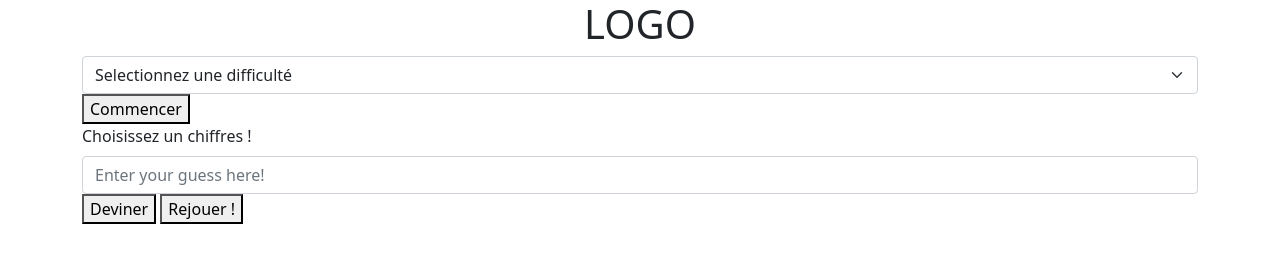
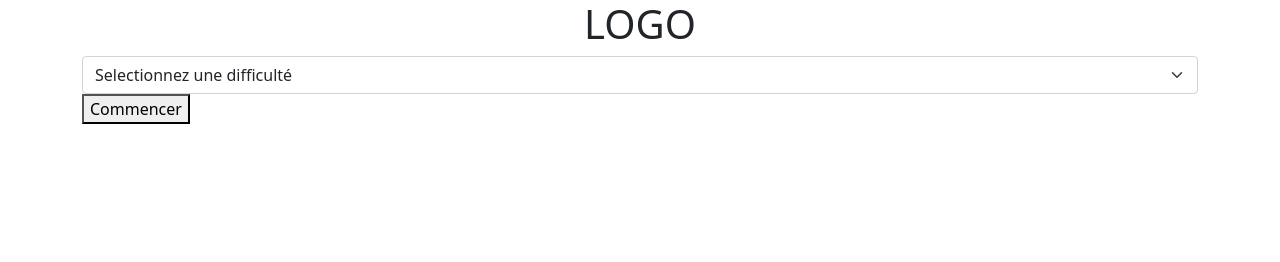
Before and after one commit to krunch-64/Guess-my-number, a plain HTML site: page index.html in a window 1280 px wide. Drawn offline with nearby package versions, Linux system fonts and the light colour scheme.

Commit message:
img + index

```diff
--- a/index.html
+++ b/index.html
@@ -21,20 +21,24 @@
         <h1 class="text-center">LOGO</h1>
     </header>
     <div class="container">
+        <div>
             <select class="form-select" aria-label="Default select example">
                 <option selected>Selectionnez une difficulté</option>
                 <option value="1">Niveau 1 - Ti biscuit (0-50)</option>
                 <option value="2">Niveau 2 - Lord Farkwad (0-100)</option>
                 <option value="3">Niveau 3 - L'Âne (0-250)</option>
             </select>
-        <button class="btn-primmary">Commencer</button>
-
-        <form id="formguess">
+            <button class="btn-primmary" id="btn-start">Commencer</button>
+        </div>
+        <div>
+            <form class="d-none" id="formguess">
             <label for="inputGuess" class="form-label">Choisissez un chiffres !</label>
             <input type="guess" class="form-control" id="inputGuess" placeholder="Enter your guess here!">
             </form>
-        <button class="btn-primmary js-deviner">Deviner</button>
-        <button class="btn-primmary">Rejouer !</button>
+            <button class="btn-primmary d-none" id="">Deviner</button>
+            <button class="btn-primmary d-none">Rejouer !</button>
+        </div>
+
     </div>
 
 
```
Also changed, not shown: assets/img/fond.jpg (added), assets/img/shrek 1.png (added), assets/img/shrek 2.png (added). Lines whose indentation alone changed are shown as unchanged.
